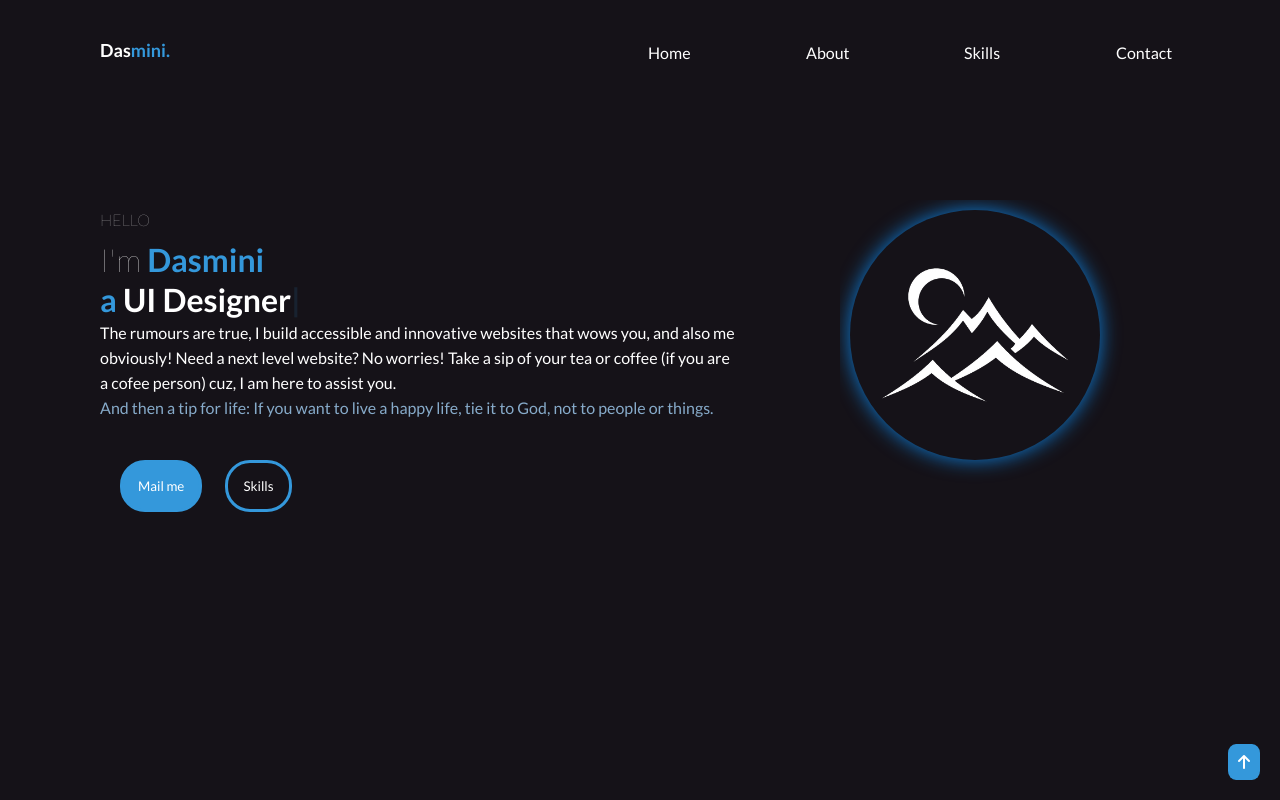
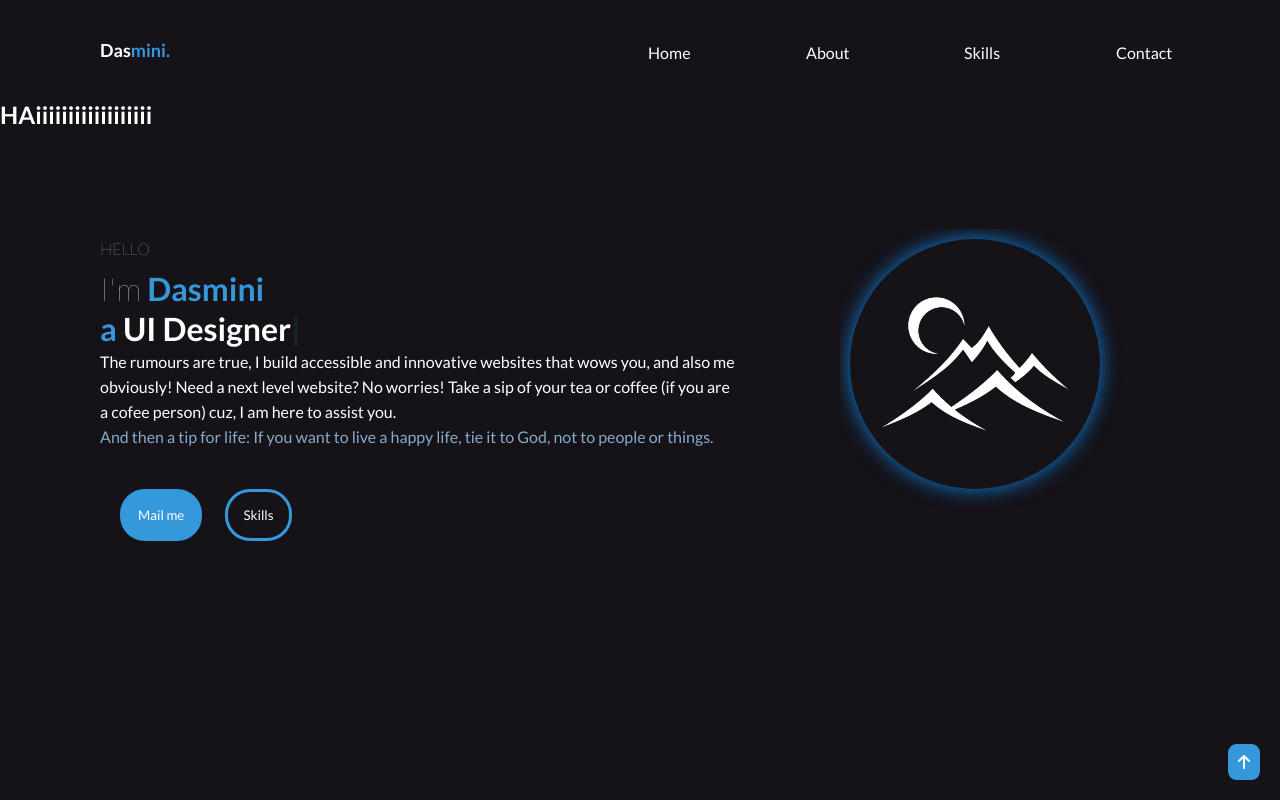
Before and after one commit to Dasmini/Portfolio_01, a plain HTML site: page index.html in a window 1280 px wide. Shown: the top 800 px of the page. Drawn offline with nearby package versions, Linux system fonts and the light colour scheme.

Commit message:
demo change

```diff
--- a/index.html
+++ b/index.html
@@ -35,6 +35,7 @@
                         </ul>
                     </div>
                 </div>
+                <h1>HAiiiiiiiiiiiiiiiiii</h1>
                 <div class="nav-container2">
                     <ul class="primary-nav-elements">
                         <li id="logo">Das<span>mini.</span></li>
```
